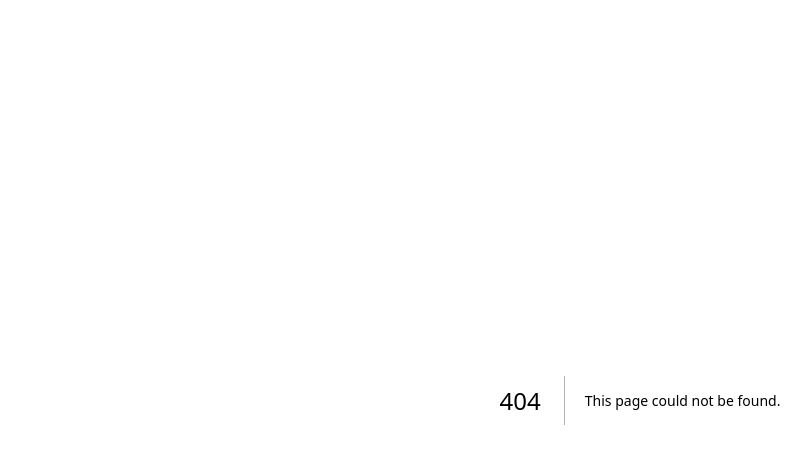
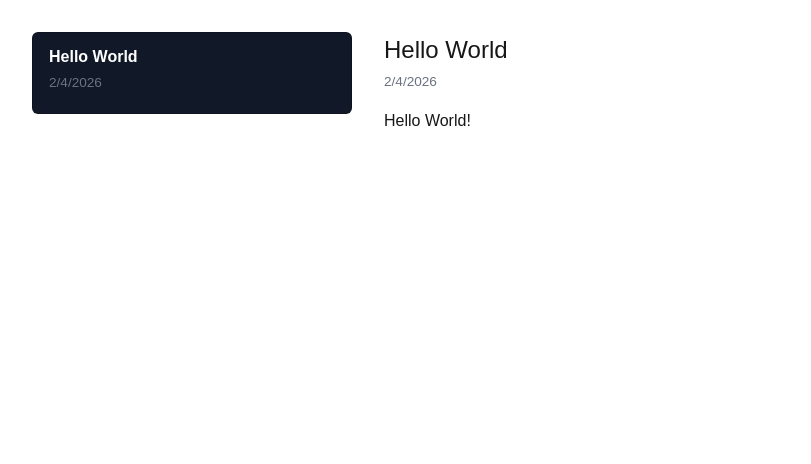
Before and after one commit to jiyuntu/jiyuntu.github.io, a Next.js app: page /blog in a window 1280 px wide. Before the commit this address had no page. Shown: the top 464 px of the page, without its empty margins (0-811 px from the left). Built offline with nearby package versions, Linux system fonts and the light colour scheme.

Commit message:
Initial Blog
Add Blog pages. A blog could
be selected from the left panel
and be rendered as markdown.

```diff
--- /dev/null
+++ b/app/blog/BlogClient.tsx
@@ -0,0 +1,49 @@
+"use client";
+
+import React, { useState } from "react";
+import ReactMarkdown from "react-markdown";
+import styles from "./page.module.css";
+
+type Post = {
+  id: string;
+  title: string;
+  date: string;
+  content: string;
+};
+
+export default function BlogClient({ posts }: { posts: Post[] }) {
+  const [selectedId, setSelectedId] = useState<string>(posts[0]?.id ?? "");
+  const selected = posts.find((p) => p.id === selectedId) ?? posts[0];
+
+  return (
+    <div className={styles.container}>
+      <aside className={styles.list} aria-label="Blog posts">
+        {posts.map((p) => (
+          <button
+            key={p.id}
+            className={p.id === selectedId ? `${styles.listItem} ${styles.active}` : styles.listItem}
+            onClick={() => setSelectedId(p.id)}
+            aria-current={p.id === selectedId ? "true" : undefined}
+          >
+            <div className={styles.title}>{p.title}</div>
+            <div className={styles.meta}>{new Date(p.date).toLocaleDateString()}</div>
+          </button>
+        ))}
+      </aside>
+
+      <main className={styles.content}>
+        {selected ? (
+          <article>
+            <h1 className={styles.postTitle}>{selected.title}</h1>
+            <div className={styles.meta}>{new Date(selected.date).toLocaleDateString()}</div>
+            <div className={styles.postBody}>
+              <ReactMarkdown>{selected.content}</ReactMarkdown>
+            </div>
+          </article>
+        ) : (
+          <div>Select a post</div>
+        )}
+      </main>
+    </div>
+  );
+}
--- /dev/null
+++ b/app/blog/page.module.css
@@ -0,0 +1,83 @@
+/* Two-column blog layout: list on the left, content on the right */
+.container {
+  display: flex;
+  gap: 2rem;
+  padding: 2rem;
+  align-items: flex-start;
+  min-height: 70vh;
+}
+
+.list {
+  width: 320px;
+  max-height: 75vh;
+  overflow: auto;
+  display: flex;
+  flex-direction: column;
+  gap: 0.5rem;
+}
+
+.listItem {
+  display: block;
+  text-align: left;
+  padding: 0.75rem 1rem;
+  background: transparent;
+  border: 1px solid rgba(0,0,0,0.08);
+  border-radius: 6px;
+  cursor: pointer;
+}
+
+.listItem:hover {
+  background: rgba(0,0,0,0.03);
+}
+
+.active {
+  background: #111827;
+  color: white;
+  border-color: rgba(0,0,0,0.2);
+}
+
+.title {
+  font-weight: 700;
+  margin-bottom: 0.25rem;
+}
+
+.meta {
+  font-size: 0.85rem;
+  color: #6b7280;
+  margin-bottom: 0.5rem;
+}
+
+.excerpt {
+  font-size: 0.95rem;
+  color: #374151;
+}
+
+.content {
+  flex: 1;
+  max-width: 900px;
+}
+
+.postTitle {
+  font-size: 1.5rem;
+  margin-bottom: 0.25rem;
+}
+
+.postBody {
+  margin-top: 1rem;
+  line-height: 1.6;
+  white-space: pre-wrap;
+}
+
+@media (max-width: 768px) {
+  .container {
+    flex-direction: column;
+  }
+  .list {
+    width: 100%;
+    max-height: none;
+    order: 1;
+  }
+  .content {
+    order: 2;
+  }
+}
--- /dev/null
+++ b/app/blog/page.tsx
@@ -0,0 +1,13 @@
+import { getPosts } from "../../lib/getPosts";
+import styles from "./page.module.css";
+import BlogClient from "./BlogClient";
+
+export default function BlogPage() {
+	const posts = getPosts();
+
+	return (
+		<div>
+			<BlogClient posts={posts} />
+		</div>
+	);
+}
--- a/app/page.module.css
+++ b/app/page.module.css
@@ -1,5 +1,6 @@
 .container {
   display: flex;
+  flex-direction: column;
   justify-content: center;
   align-items: center;
   height: 100vh;
--- a/app/page.tsx
+++ b/app/page.tsx
@@ -5,6 +5,9 @@ export default function Home() {
   return (
     <div className="flex min-h-screen items-center justify-center bg-zinc-50 dark:bg-black">
       <main className={styles.container}>
+        <Link href="/blog" className={styles.link}>
+          Blog
+        </Link>
         <Link href="/badminton" className={styles.link}>
           Badminton
         </Link>
--- /dev/null
+++ b/lib/getPosts.ts
@@ -0,0 +1,52 @@
+import fs from 'fs';
+import path from 'path';
+
+type PostMeta = {
+  id: string;
+  title: string;
+  date: string;
+  content: string;
+};
+
+export function getPosts(): PostMeta[] {
+  const postsDir = path.join(process.cwd(), 'posts');
+  if (!fs.existsSync(postsDir)) return [];
+
+  const files = fs.readdirSync(postsDir).filter((f) => f.endsWith('.md'));
+
+  const posts = files.map((file) => {
+    const full = path.join(postsDir, file);
+    const raw = fs.readFileSync(full, 'utf8');
+
+    // very small frontmatter parser (YAML-like)
+    const fmMatch = raw.match(/^---\n([\s\S]*?)\n---\n([\s\S]*)$/);
+    let title = file.replace(/\.md$/, '');
+    let date = '';
+    let content = raw;
+
+    if (fmMatch) {
+      const fm = fmMatch[1];
+      content = fmMatch[2].trim();
+      const titleMatch = fm.match(/title:\s*"?([^"\n]+)"?/);
+      const dateMatch = fm.match(/date:\s*"?([^"\n]+)"?/);
+      if (titleMatch) title = titleMatch[1];
+      if (dateMatch) date = dateMatch[1];
+    }
+
+    return {
+      id: file.replace(/\.md$/, ''),
+      title,
+      date,
+      content,
+    };
+  });
+
+  // sort desc by date
+  posts.sort((a, b) => (a.date < b.date ? 1 : -1));
+  return posts;
+}
+
+export function getPostById(id: string): PostMeta | undefined {
+  const posts = getPosts();
+  return posts.find((p) => p.id === id);
+}
--- a/package.json
+++ b/package.json
@@ -11,7 +11,8 @@
   "dependencies": {
     "next": "16.1.6",
     "react": "19.2.3",
-    "react-dom": "19.2.3"
+    "react-dom": "19.2.3",
+    "react-markdown": "^10.1.0"
   },
   "devDependencies": {
     "@tailwindcss/postcss": "^4",
--- /dev/null
+++ b/posts/2026-02-03-small-improvements.md
@@ -0,0 +1,6 @@
+---
+title: "Hello World"
+date: "2026-02-04"
+---
+
+Hello World!
```
Also changed, not shown: 1 other file (tests, documents, lock files or other folders).
